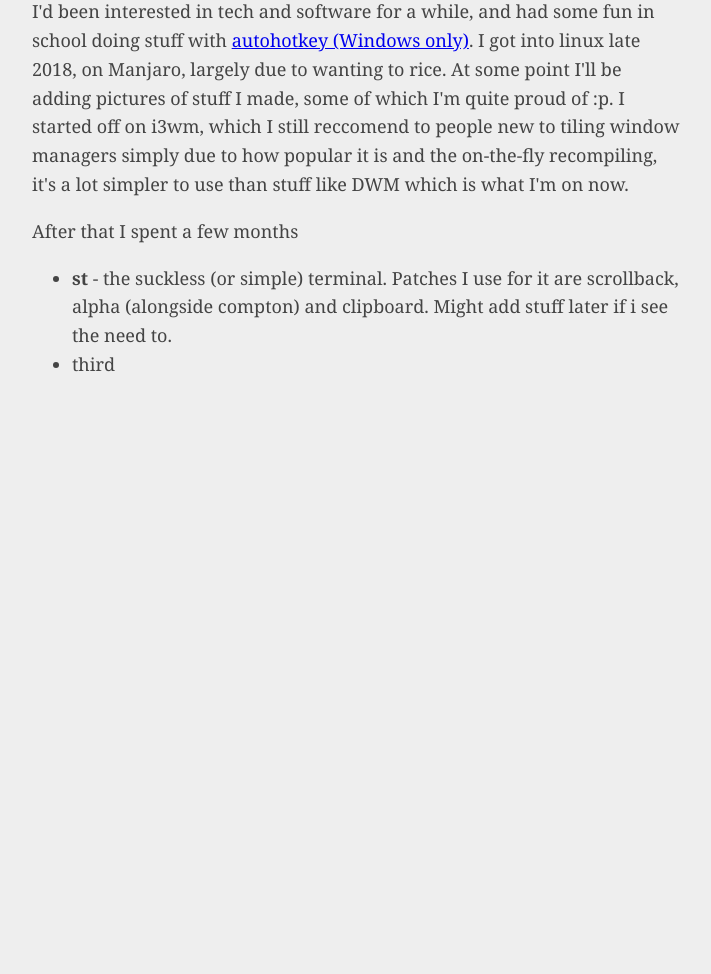
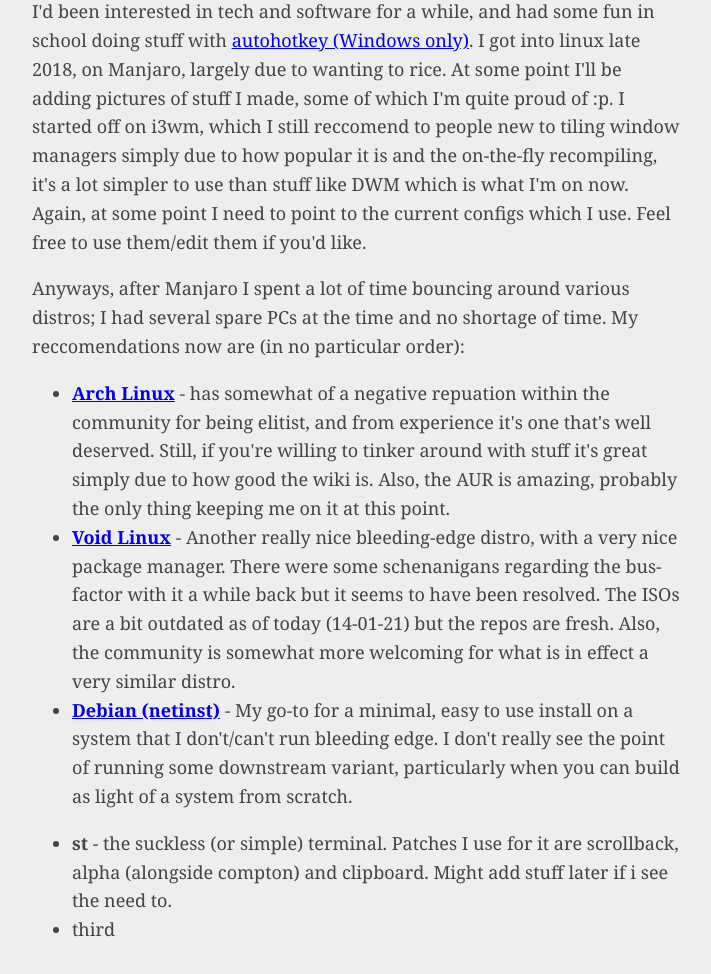
Before and after one commit to zellaa/zellaa.github.io, a plain HTML site: page nix.html in a window 1280 px wide. Shown: the part 94-1068 px from the top of the page, without its empty margins (283-994 px from the left). Before the commit the page ends 800 px from the top, so only its background shows below. Drawn offline with Linux system fonts and the light colour scheme.

Commit message:
updated distros

```diff
--- a/nix.html
+++ b/nix.html
@@ -8,12 +8,19 @@
 
 <h2>Software</h2>
 <p>
-	I'd been interested in tech and software for a while, and had some fun in school doing stuff with <a href="https://www.autohotkey.com/">autohotkey (Windows only)</a>. I got into linux late 2018, on Manjaro, largely due to wanting to rice. At some point I'll be adding pictures of stuff I made, some of which I'm quite proud of :p. I started off on i3wm, which I still reccomend to people new to tiling window managers simply due to how popular it is and the on-the-fly recompiling, it's a lot simpler to use than stuff like DWM which is what I'm on now.
+	I'd been interested in tech and software for a while, and had some fun in school doing stuff with <a href="https://www.autohotkey.com/">autohotkey (Windows only)</a>. I got into linux late 2018, on Manjaro, largely due to wanting to rice. At some point I'll be adding pictures of stuff I made, some of which I'm quite proud of :p.
+
+	I started off on i3wm, which I still reccomend to people new to tiling window managers simply due to how popular it is and the on-the-fly recompiling, it's a lot simpler to use than stuff like DWM which is what I'm on now. Again, at some point I need to point to the current configs which I use. Feel free to use them/edit them if you'd like.
 </p>
 <p>
-	After that I spent a few months
+	Anyways, after Manjaro I spent a lot of time bouncing around various distros; I had several spare PCs at the time and no shortage of time. My reccomendations now are (in no particular order):
 </p>
 
+<ul>
+	<li><strong> <a href="https://archlinux.org/download/">Arch Linux</a> </strong> - has somewhat of a negative repuation within the community for being elitist, and from experience it's one that's well deserved. Still, if you're willing to tinker around with stuff it's great simply due to how good the wiki is. Also, the AUR is amazing, probably the only thing keeping me on it at this point.</li>
+	<li> <strong> <a href="https://voidlinux.org/download/">Void Linux</a> </strong> - Another really nice bleeding-edge distro, with a very nice package manager. There were some schenanigans regarding the bus-factor with it a while back but it seems to have been resolved. The ISOs are a bit outdated as of today (14-01-21) but the repos are fresh. Also, the community is somewhat more welcoming for what is in effect a very similar distro. </li>
+	<li> <strong> <a href="https://www.debian.org/CD/netinst/">Debian (netinst)</a> </strong> - My go-to for a minimal, easy to use install on a system that I don't/can't run bleeding edge. I don't really see the point of running some downstream variant, particularly when you can build as light of a system from scratch. </li>
+</ul>
 <ul>
 	<li><strong>st</strong> - the suckless (or simple) terminal. Patches I use for it are scrollback, alpha (alongside compton) and clipboard. Might add stuff later if i see the need to. </li>
 	<li>third</li>
```
